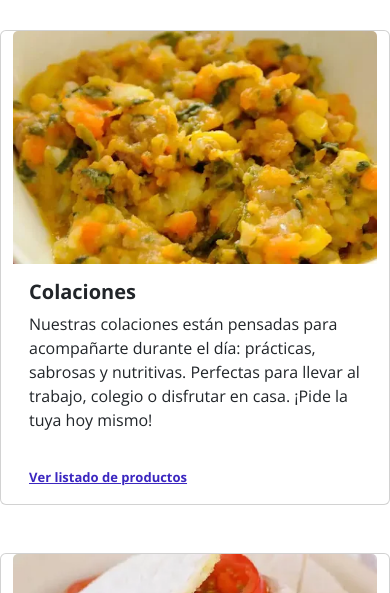
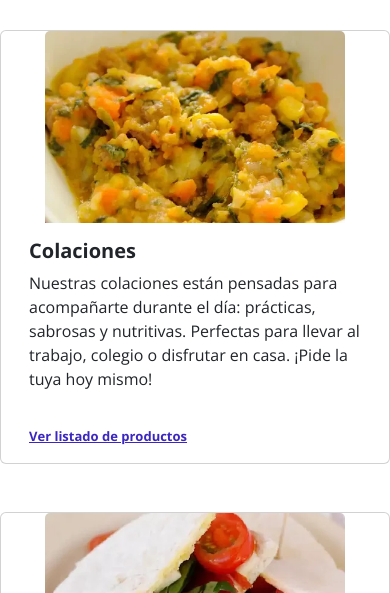
Before and after one commit to CrisGonzalez7/suricata-bootstrap, a plain HTML site: page index.html in a window 390 px wide. Shown: the part 251-844 px from the top of the page. Drawn offline with nearby package versions, Linux system fonts and the light colour scheme.

Commit message:
feat: add responsive width attributes to images for better layout and performance

```diff
--- a/assets/css/style.css
+++ b/assets/css/style.css
@@ -68,6 +68,46 @@ section h1 {
     padding-bottom: 65px;
 }
 
+.card-img-top {
+    margin: auto;
+}
+
+@media (max-width: 1440px) {
+    .card-img-top {
+        width: 414px;
+    }
+}
+
+@media (max-width: 1024px) {
+    .card-img-top {
+        width: 294px;
+    }
+}
+
+@media (max-width: 850px) {
+    .card-img-top {
+        width: 210px;
+    }
+}
+
+@media (max-width: 768px) {
+    .card-img-top {
+        width: 214px;
+    }
+}
+
+@media (max-width: 450px) {
+    .card-img-top {
+        width: 300px;
+    }
+}
+
+@media (max-width: 320px) {
+    .card-img-top {
+        width: 294px;
+    }
+}
+
 .card-text {
     font-size: 16px;
     font-weight: 400;
```
